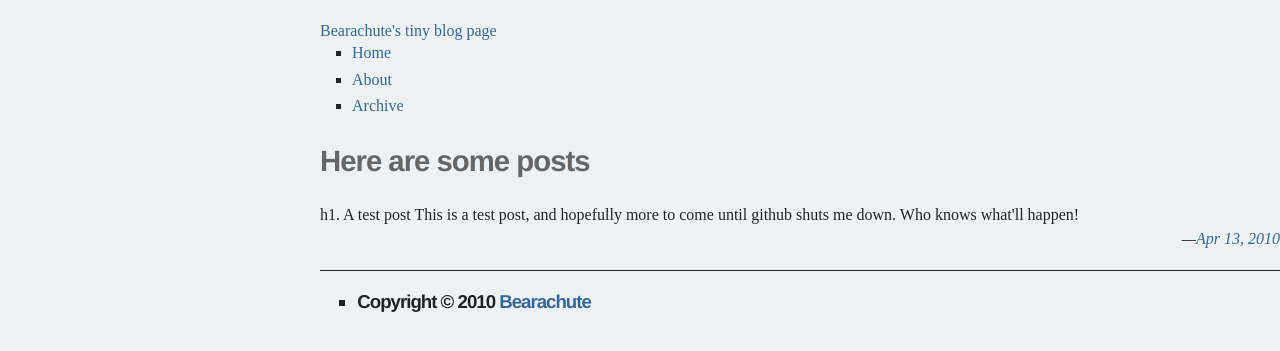
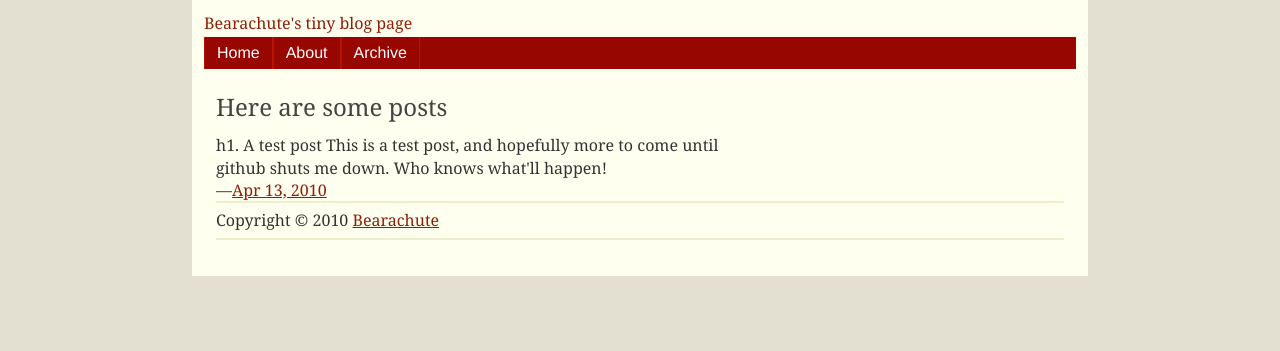
Before and after one commit to bearachute/bearachute.github.com, a Jekyll site: the page built from index.html, in a window 1280 px wide. Shown: the top 351 px of the page. Built offline with Jekyll 4.4.1, drawn with Linux system fonts in a browser that asks for light colours.

Commit message:
new css styling

```diff
--- a/css/screen.css
+++ b/css/screen.css
@@ -1,146 +1,179 @@
-/* elements */
-* {
-  margin: 0;
-  padding: 0;
+blockquote, body, caption, div, h1, h2, h3, h4, h5, h6, html, li, ul, ol, p, pre, textarea, table, td, th {
+	margin: 0;
+	padding: 0;
+}
+
+body, html {
+	background: none repeat scroll 0 0 #E3E0D1;
 }
 
 body {
-  background-color: #edf1f3;
-  color: #222;
-  font-family: 'Times New Roman', 'Times', serif;
-  line-height: 1.4em;
-  margin: 20px auto 18px 25%;
+	color: #333333;
+	font: 100%/1.4 Georgia,serif;
+	margin: 0 auto;
+	max-width: 100%;
+	padding: 0;
+	width: 56em;
+}
+
+#wrap {
+	background: none repeat scroll 0 0 #FFFFF0;
+	padding: 12px;
+	position: relative;
+}
+
+#content {
+	clear: both;
+	padding: 24px 12px;
+}
+
+#main {
+	float: left;
+	width: 65%;
+}
+
+#content-secondary {
+	float: right;
+	width: 29.5%;
+}
+
+#footer {
+	clear: both;
 }
 
 a:link {
-  color: #336699;
-  text-decoration: none;
-}
-a:visited {
-  color: #660000;
-  text-decoration: none;
-}
-a:hover {
-  color: #336699;
-  text-decoration: underline;
+	color: #8F1F08;
 }
 
-a img { border-width: 0; }
-
-blockquote {
-  border-left: 1px solid #222;
-  line-height: 18px;
-  font-size: 11pt;
-  font-style: italic;
-  margin: 20px;
-  padding-left: 10px;
+a:visited {
+	color: #5F1406;
 }
 
-code {
-  font-family: 'DejaVu Sans Mono', 'Courier New', monospace;
-  font-size: 12pt;
+a:hover, a:focus, a:active {
+	background-color: #E3E0D1;
+	color: #800000;
 }
 
-h1, h2, h3, #footer {
-  font-family: 'Helvetica Neue', 'Helvetica', 'Arial', sans-serif;
-  font-weight: bolder;
-  letter-spacing: -1px;
+h1, h2, h3, h4, h5, h6 {
+	color: #444444;
+	font: 1em/1.2 Georgia,serif;
+	margin: 0 0 0.5em;
 }
 
 h1 {
-  font-size: 30px;
-  line-height: 36px;
-  margin-bottom: 18px;
+	font-size: 1.8em;
 }
 
 h2 {
-  font-size: 24px;
-  line-height: 22px;
-  margin-bottom: 18px;
+	font-size: 1.5em;
 }
 
 h3 {
-  font-size: 20px;
-  line-height: 22px;
+	font-size: 1.2em;
 }
 
-li { margin-bottom: 4px; }
-
-p, ul, ol { margin-bottom: 18px; }
-
-ul, ol {
-  margin-left: 2em;
+.home #main h2, #content-secondary h2 {
+	font-family: "Helvetica Neue",Arial,Helvetica,sans-serif;
+	font-size: 0.75em;
+	text-transform: uppercase;
 }
 
-ul { list-style-type: square; }
-
-/* html5 */
-header, footer, nav, article { display: block; }
-
-/* classes */
-.book-cover {
-  float: left;
-  margin-right: 10px;
+#content-secondary h3 {
+	font-size: 1.4em;
+	line-height: 1.2;
+	margin: 0 0 0.25em;
 }
 
-.fusiontext a, .fusiontext a:hover, .fusiontext a:visited {
-  color: #222;
-  text-decoration: none;
+ul {
+	list-style: square outside none;
+	padding: 0 0 0 2em;
 }
 
-.post {
-  border-bottom: 1px solid #222;
-  margin-bottom: 20px;
+li {
+	margin: 0 0 0.5em;
 }
 
-.post p {
-  font-size: 13pt;
-  line-height: 26px;
+.clearfix:after {
+	clear: both;
+	content: ".";
+	display: block;
+	height: 0;
+	visibility: hidden;
 }
 
-.post .signoff {
-  font-size: 12pt;
-  font-style: italic;
-  text-align: right;
+.clearfix {
+	display: inline-block;
 }
 
-/* ids */
-#cse-search-box {
-  margin-top: 10px;
+.clearfix {
+	display: block;
+}
+
+#header {
+	background-color: #450200;
+}
+
+#header h1, #header a {
+	float: left;
+	margin: 0;
+	text-decoration: none;
 }
 
 #footer {
-  font-size: 14pt;
+	border-color: #EEEECC;
+	border-style: solid;
+	border-width: 2px 0;
+	padding: 6px 0;
 }
 
-#fusionad {
-  float: right;
-  margin: 75px 200px 0 10px;
-  font-family: 'Helvetica Neue', 'Helvetica', 'Arial', sans-serif;
-  font-size: 10pt;
-  text-align: center;
-  width: 150px;
+#footer ul {
+	list-style: none outside none;
+	margin: 0;
+	padding: 0;
 }
 
-#intro {
-  color: #666;
-  font-size: 22pt;
-  margin-bottom: 24pt;
-  margin-top: 24pt;
+#footer li {
+	display: inline;
+	margin: 0 1em 0 0;
 }
 
-#subtitle, #title { color: #333; }
-
-#subtitle {
-  font-size: 24pt;
+#nav {
+	clear: both;
+	font: 1em/2 "Helvetica Neue",Arial,Helvetica,sans-serif;
+	padding-top: 3px;
 }
 
-#title {
-  font-size: 32pt;
+#nav ul {
+	background-color: #970601;
+	float: left;
+	list-style: none outside none;
+	margin: 0;
+	padding: 0;
+	width: 100%;
 }
 
-#wrapper {
-  max-width: 40em;
-  min-width: 30em;
-  width: 32em;
+#nav li {
+	display: inline;
+	margin: 0;
+	padding: 0;
 }
+
+#nav a {
+	background-color: #970601;
+	border-bottom: medium none;
+	border-left: 1px solid #B21203;
+	border-right: 1px solid #BB1600;
+	color: #FFFFFF;
+	display: block;
+	float: left;
+	padding: 0 12px;
+	text-decoration: none;
+}
+
+#nav a:hover, #nav a:focus {
+	background-color: #B31203;
+}
+
+#nav .sel a {
+	background-color: #720000;
+}
```
